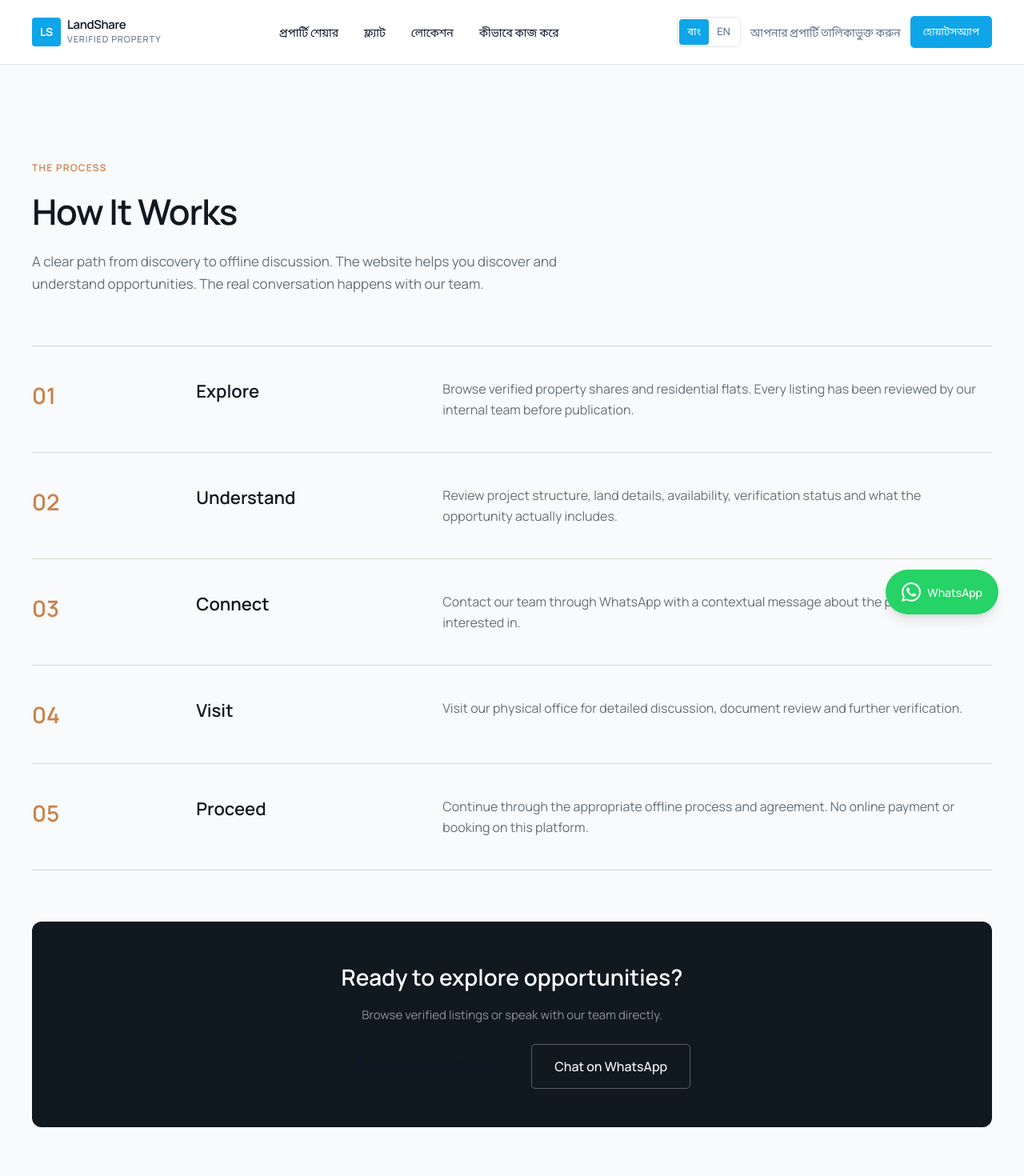
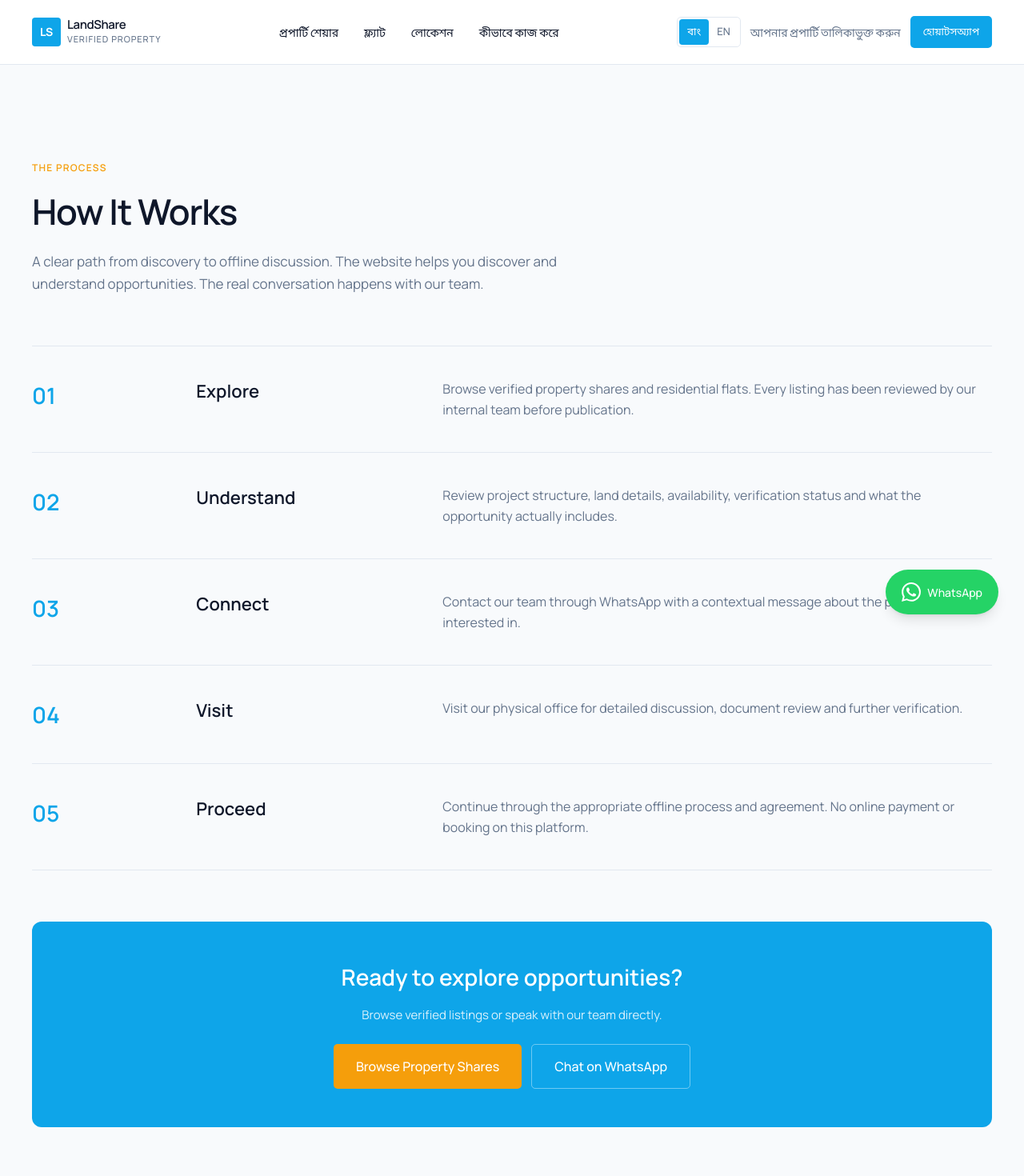
Before and after one commit to mansurcozmiq-byte/landshare, a Next.js app: page /how-it-works in a window 1280 px wide. Shown: the top 1470 px of the page at 80% size. Built offline with nearby package versions, Linux system fonts and the light colour scheme.

Commit message:
Fix build: replace copper variant with accent on how-it-works page

```diff
--- a/src/app/how-it-works/page.tsx
+++ b/src/app/how-it-works/page.tsx
@@ -41,13 +41,13 @@ export default function HowItWorksPage() {
     <section className="section-padding">
       <div className="container-main">
         <div className="mb-16 max-w-2xl">
-          <p className="mb-3 text-[12px] font-semibold uppercase tracking-[0.1em] text-[#C9824B]">
+          <p className="mb-3 text-[12px] font-semibold uppercase tracking-[0.1em] text-[#F59E0B]">
             The Process
           </p>
-          <h1 className="mb-4 text-[36px] font-semibold tracking-tight text-[#101820] md:text-[44px]">
+          <h1 className="mb-4 text-[36px] font-semibold tracking-tight text-[#0F172A] md:text-[44px]">
             How It Works
           </h1>
-          <p className="text-[16px] leading-relaxed text-[#667078] md:text-[17px]">
+          <p className="text-[16px] leading-relaxed text-[#64748B] md:text-[17px]">
             A clear path from discovery to offline discussion. The website helps you discover and understand opportunities. The real conversation happens with our team.
           </p>
         </div>
@@ -56,22 +56,22 @@ export default function HowItWorksPage() {
           {steps.map((item, i) => (
             <div
               key={item.step}
-              className={`grid gap-6 border-t border-[#D9D6CF] py-10 md:grid-cols-12 md:gap-8 ${
+              className={`grid gap-6 border-t border-[#E2E8F0] py-10 md:grid-cols-12 md:gap-8 ${
                 i === steps.length - 1 ? "border-b" : ""
               }`}
             >
               <div className="md:col-span-2">
-                <span className="text-[28px] font-semibold text-[#C9824B]">
+                <span className="text-[28px] font-semibold text-[#0EA5E9]">
                   {item.step}
                 </span>
               </div>
               <div className="md:col-span-3">
-                <h2 className="text-[22px] font-semibold text-[#101820]">
+                <h2 className="text-[22px] font-semibold text-[#0F172A]">
                   {item.title}
                 </h2>
               </div>
               <div className="md:col-span-7">
-                <p className="text-[16px] leading-relaxed text-[#667078]">
+                <p className="text-[16px] leading-relaxed text-[#64748B]">
                   {item.desc}
                 </p>
               </div>
@@ -79,15 +79,15 @@ export default function HowItWorksPage() {
           ))}
         </div>
 
-        <div className="rounded-[12px] bg-[#101820] p-8 text-center md:p-12">
+        <div className="rounded-[12px] bg-[#0EA5E9] p-8 text-center md:p-12">
           <h2 className="mb-4 text-[24px] font-semibold text-white md:text-[28px]">
             Ready to explore opportunities?
           </h2>
-          <p className="mb-6 text-[15px] text-[#8B9298]">
+          <p className="mb-6 text-[15px] text-white/85">
             Browse verified listings or speak with our team directly.
           </p>
           <div className="flex flex-col items-center justify-center gap-3 sm:flex-row">
-            <Button href="/#property-shares" variant="copper" size="large">
+            <Button href="/#property-shares" variant="accent" size="large">
               Browse Property Shares
             </Button>
             <Button
@@ -95,7 +95,7 @@ export default function HowItWorksPage() {
               external
               variant="secondary"
               size="large"
-              className="!border-white/30 !text-white hover:!bg-white hover:!text-[#101820]"
+              className="!border-white/40 !text-white hover:!bg-white hover:!text-[#0F172A]"
             >
               Chat on WhatsApp
             </Button>
```
